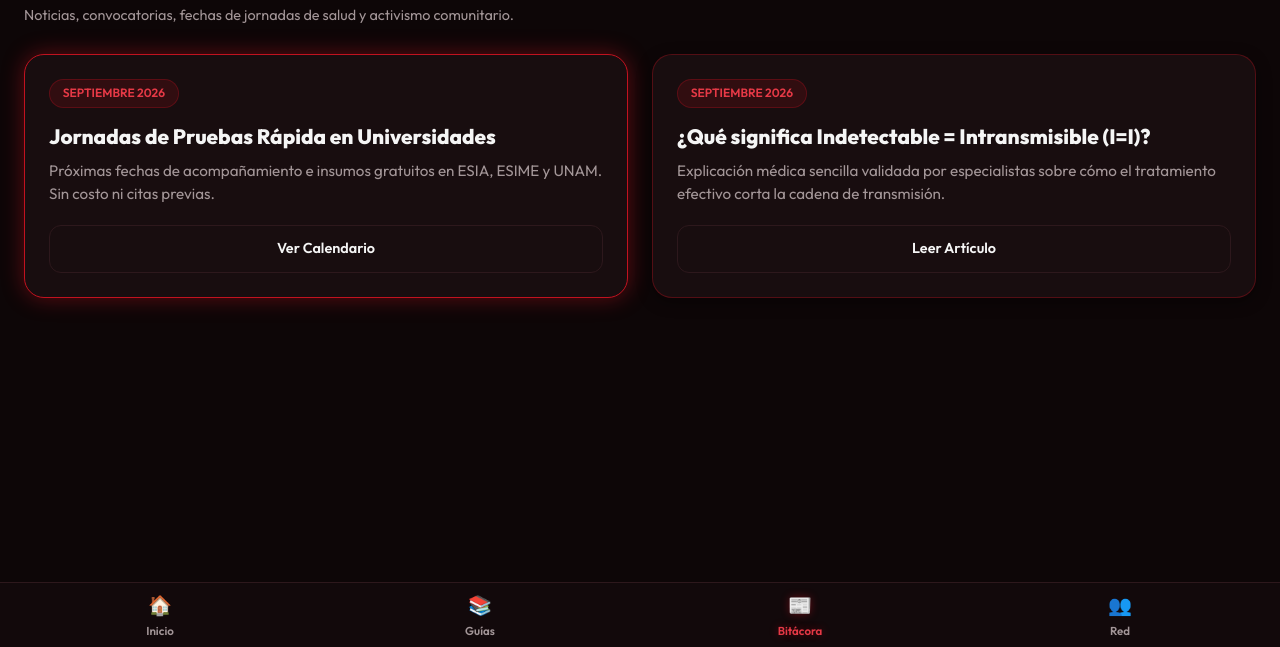
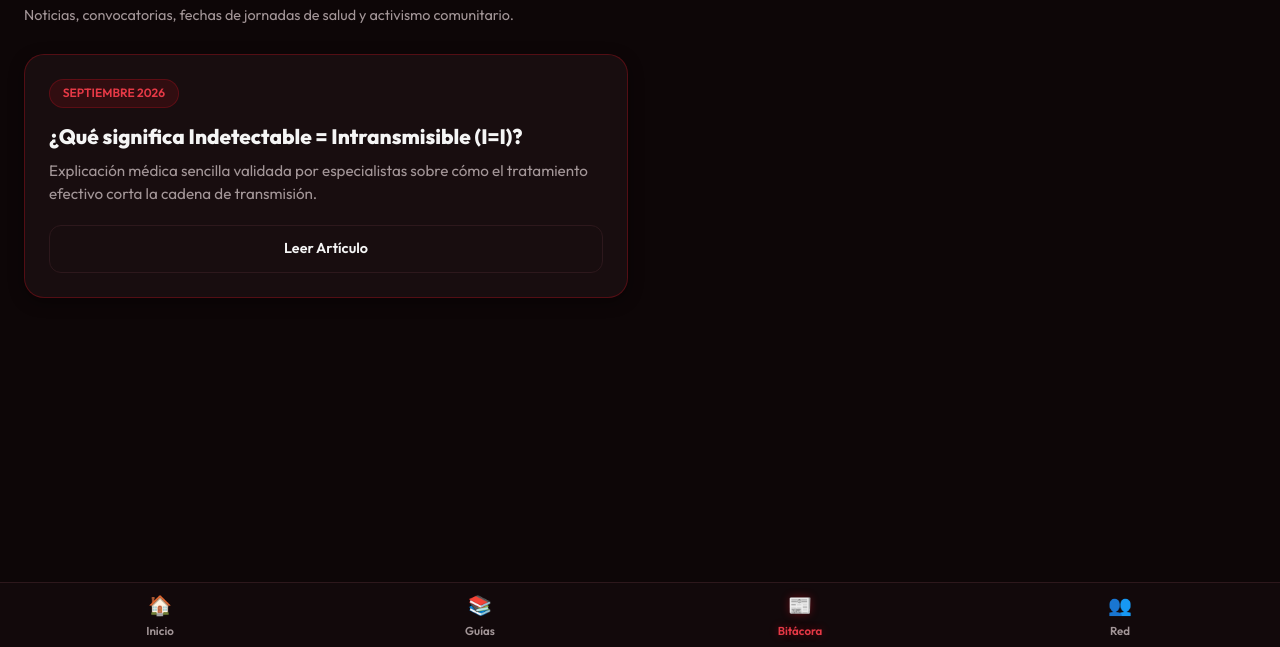
Before and after one commit to chavitxscontactoficial-dot/chavitxs-website, a plain HTML site: page bitacora.html in a window 1280 px wide. Shown: the part 153-800 px from the top of the page. Drawn offline with Linux system fonts and the light colour scheme.

Commit message:
Update bitacora.html

```diff
--- a/bitacora.html
+++ b/bitacora.html
@@ -21,12 +21,6 @@
         <p class="sub-subtitle">Noticias, convocatorias, fechas de jornadas de salud y activismo comunitario.</p>
 
         <div class="grid-cards">
-            <article class="blog-card highlight-card">
-                <span class="blog-date">Septiembre 2026</span>
-                <h3>Jornadas de Pruebas Rápida en Universidades</h3>
-                <p>Próximas fechas de acompañamiento e insumos gratuitos en ESIA, ESIME y UNAM. Sin costo ni citas previas.</p>
-                <a href="#" class="btn-secondary">Ver Calendario</a>
-            </article>
 
             <article class="blog-card">
                 <span class="blog-date">Septiembre 2026</span>
```
